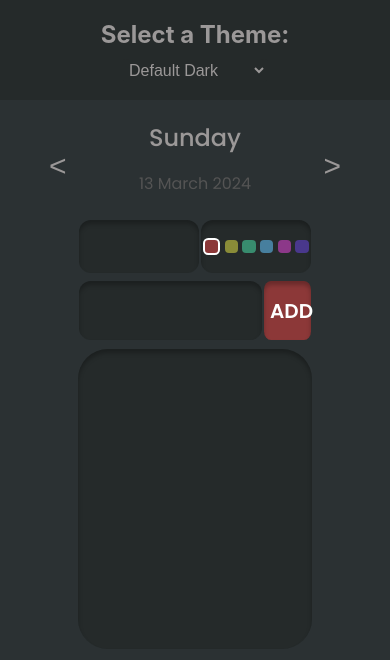
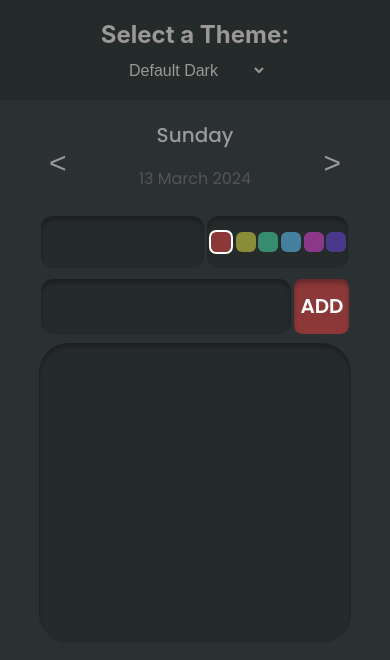
Before and after one commit to m4llu/MERN-To-Do-List, a React (Create React App) app in the folder todolist/: page / in a window 390 px wide. Shown: the top 660 px of the page. Built offline with nearby package versions, Linux system fonts and the light colour scheme.

Commit message:
media queries

```diff
--- a/todolist/src/App.css
+++ b/todolist/src/App.css
@@ -224,7 +224,18 @@ input {
 }
 
 .taskButton {
-  margin: 5px;
+  margin: -10px;
+  background: none;
+  border: none;
+  color: #FFF;
+  font-weight: 600;
+  font-size: 25px;
+  opacity: 0.5;
+  transition: 0.3s;
+}
+
+.taskButton:hover {
+  opacity: 1;
 }
 
 select {
@@ -233,3 +244,84 @@ select {
   font-size: medium;
   padding: 2px;
 }
+
+@media only screen and (max-width: 768px) {
+  .App-header {
+    font-size: calc(8px + 2vmin); /* Decrease font size for smaller screens */
+  }
+
+  .day {
+    font-size: 20px; /* Decrease font size for day */
+  }
+
+  .titleInput {
+    font-size: 18px; /* Decrease font size for title input */
+  }
+
+  .taskInput {
+    height: 30px; /* Decrease input height */
+  }
+
+  .taskCreator {
+    width: 80%; /* Decrease width of task creator */
+  }
+
+  .colorSelector {
+    width: 45%; /* Decrease width of color selector */
+  }
+
+  .color {
+    margin: 1%; /* Adjust margin for colors */
+  }
+
+  .list {
+    width: 80%; /* Decrease width of list */
+  }
+
+  .task {
+    width: 90%; /* Decrease width of task */
+  }
+}
+
+@media only screen and (max-width: 400px) {
+  .App-header {
+    font-size: calc(8px + 2vmin); /* Decrease font size for smaller screens */
+  }
+
+  .day {
+    font-size: 20px; /* Decrease font size for day */
+  }
+
+  .titleInput {
+    font-size: 18px; /* Decrease font size for title input */
+  }
+
+  .taskInput {
+    height: 30px; /* Decrease input height */
+  }
+
+  .top {
+    height: 2%;
+  }
+
+  .taskCreator {
+    width: 80%; /* Decrease width of task creator */
+    height: 20%;
+  }
+
+  .colorSelector {
+    width: 45%;
+  }
+
+  .color {
+    margin: 1%; /* Adjust margin for colors */
+  }
+
+  .list {
+    width: 80%; /* Decrease width of list */
+  }
+
+  .task {
+    width: 90%; /* Decrease width of task */
+  }
+}
--- a/todolist/src/components/themes.js
+++ b/todolist/src/components/themes.js
@@ -41,20 +41,6 @@ const themes = {
         inputText: '#C9D9DE',
         inputBackground: '#758EA5',
         nav: '#86969C'
-    },
-    cyberpunk: {
-        color1: '#BE285E',
-        color2: '#F98F13',
-        color3: '#C5534B',
-        color4: '#716362',
-        color5: '#7E3C95',
-        color6: '#5453AB',
-        background: '#0C0C0C',
-        mainText: '#C5423A',
-        secondaryText: '#8E4D4D',
-        inputText: '#C9D9DE',
-        inputBackground: '#30131C',
-        nav: '#290B1D'
     },
     cherry: {
         color1: '#D9ABE0',
@@ -134,7 +120,7 @@ const themes = {
         color2: '#4682B4',
         color3: '#B0C4DE',
         color4: '#AFEEEE',
-        color5: '#F0FFFF',
+        color5: '#AAFFFF',
         color6: '#ADD8E6',
         background: '#F0F8FF',
         mainText: '#000000',
```
